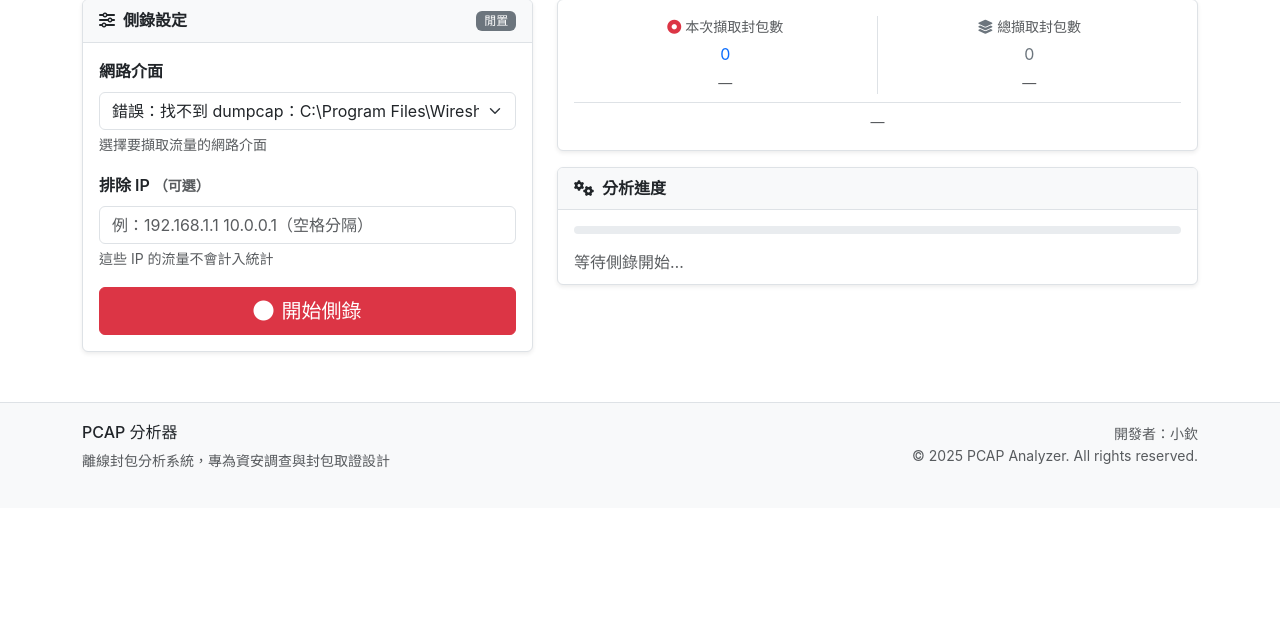
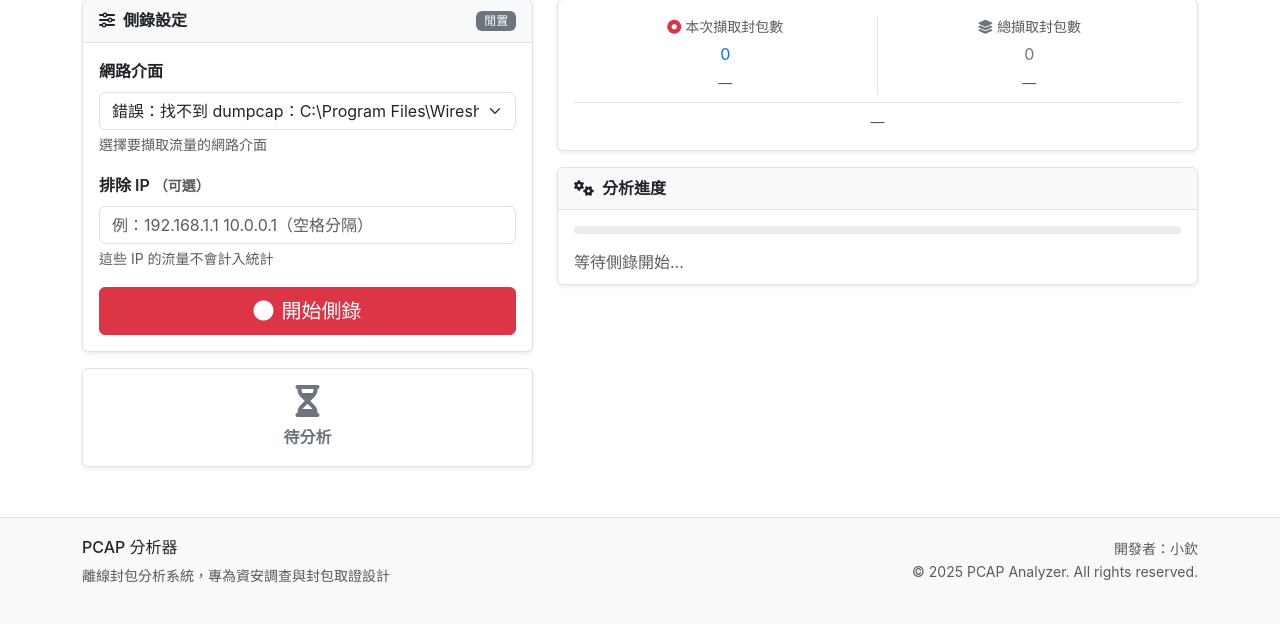
Before and after one commit to wolfheluo/NEW-PCAP-WEB, a Flask app: template templates/capture.html in a window 1280 px wide. Shown: the part 187-811 px from the top of the page. Before the commit the page ends 655 px from the top, so only its background shows below. Run offline with Flask 3, Linux system fonts and the light colour scheme; the template is opened without the code that fills it, so the values that code supplies are empty; some libraries are stand-ins or nearby versions.

Commit message:
Enhance analysis progress tracking and UI updates for PCAP analysis completion

```diff
--- a/main.py
+++ b/main.py
@@ -346,8 +346,14 @@
         merge_all_results(project_dir, filter_ips)
 
         _emit('complete', 100)
-        socketio.emit('analysis_complete', {'project': project_name, 'file': fname})
-        _append_capture_log(project_name, '所有分析完成！', 'done')
+        pcap_dir_path = get_pcap_dir(project_name)
+        total_pcap = len(glob.glob(os.path.join(pcap_dir_path, '*.pcap')))
+        analyzed = len(glob.glob(os.path.join(project_dir, '*_analysis.json')))
+        socketio.emit('analysis_complete', {
+            'project': project_name, 'file': fname,
+            'analyzed': analyzed, 'total': total_pcap,
+        })
+        _append_capture_log(project_name, f'完成分析 ({analyzed}/{total_pcap})：{fname}', 'done')
 
     except Exception as e:
         socketio.emit('analysis_error', {'project': project_name, 'error': str(e)})
@@ -401,6 +407,19 @@
 
         # 側錄停止且所有檔案都已處理，結束監控
         if not is_running and all_pcap and all_pcap <= processed:
+            # 等所有分析執行緒收尾（analyzing 歸零）再宣告完成
+            for _ in range(30):  # 最多等 30 秒
+                with capture_states_lock:
+                    remaining = capture_states.get(project_name, {}).get('analyzing', 0)
+                if remaining == 0:
+                    break
+                time.sleep(1)
+            total_pcap = len(all_pcap)
+            analyzed = len(glob.glob(os.path.join(project_dir, '*_analysis.json')))
+            socketio.emit('all_analysis_done', {
+                'project': project_name,
+                'analyzed': analyzed, 'total': total_pcap,
+            })
             break
         if not is_running and not all_pcap:
             break
@@ -634,10 +653,13 @@
 @app.route('/api/capture/status/<project_name>')
 def api_capture_status(project_name):
     pcap_dir = get_pcap_dir(project_name)
+    project_dir = get_project_dir(project_name)
     all_pcaps = glob.glob(os.path.join(pcap_dir, '*.pcap'))
     total_pcap_bytes = sum(os.path.getsize(f) for f in all_pcaps if os.path.isfile(f))
     saved_stats = _load_pcap_stats(project_name)
     saved_total_packets = saved_stats.get('total_packets', 0)
+    total_pcap_count = len(all_pcaps)
+    analyzed_count = len(glob.glob(os.path.join(project_dir, '*_analysis.json')))
 
     with capture_states_lock:
         state = capture_states.get(project_name)
@@ -648,6 +670,8 @@
             'current_bytes': 0,
             'total_pcap_bytes': total_pcap_bytes,
             'total_packets': saved_total_packets,
+            'analyzed_count': analyzed_count,
+            'total_pcap_count': total_pcap_count,
         })
 
     pcap_prefix = state.get('pcap_prefix', '')
@@ -668,6 +692,8 @@
         'current_bytes': current_bytes,
         'total_pcap_bytes': total_pcap_bytes,
         'total_packets': total_packets,
+        'analyzed_count': analyzed_count,
+        'total_pcap_count': total_pcap_count,
     })
 
 
--- a/templates/capture.html
+++ b/templates/capture.html
@@ -104,14 +104,30 @@
             </div>
         </div>
 
-        <!-- 分析完成後的跳轉卡片 -->
-        <div class="card mt-3 border-success d-none" id="doneCard">
-            <div class="card-body text-center py-3">
-                <i class="fas fa-check-circle fa-2x text-success mb-2"></i>
-                <p class="mb-2 fw-semibold">分析完成！</p>
-                <a href="{{ url_for('dashboard', task_name=project_name) }}" class="btn btn-success">
-                    <i class="fas fa-chart-bar me-1"></i>前往分析儀表板
-                </a>
+        <!-- 分析狀態卡片（常駐） -->
+        <div class="card mt-3" id="doneCard">
+            <div class="card-body text-center py-3" id="doneCardBody">
+                <!-- 待分析 (default) -->
+                <div id="statusPending">
+                    <i class="fas fa-hourglass-half fa-2x text-secondary mb-2"></i>
+                    <p class="mb-0 fw-semibold text-secondary">待分析</p>
+                </div>
+                <!-- 分析中 -->
+                <div id="statusAnalyzing" class="d-none">
+                    <i class="fas fa-spinner fa-spin fa-2x text-warning mb-2"></i>
+                    <p class="mb-1 fw-semibold text-warning">分析中…</p>
+                    <span class="badge bg-warning text-dark fs-6" id="analyzeProgress">0 / 0</span>
+                </div>
+                <!-- 已完成 -->
+                <div id="statusDone" class="d-none">
+                    <i class="fas fa-check-circle fa-2x text-success mb-2"></i>
+                    <p class="mb-1 fw-semibold text-success">分析完成
+                        <span class="badge bg-success ms-1 fs-6" id="analyzeProgressDone"></span>
+                    </p>
+                    <a href="{{ url_for('dashboard', task_name=project_name) }}" class="btn btn-success btn-sm">
+                        <i class="fas fa-chart-bar me-1"></i>前往分析儀表板
+                    </a>
+                </div>
             </div>
         </div>
     </div>
@@ -239,6 +255,7 @@
         .then(r => r.json())
         .then(data => {
             updateStats(data);
+            updateAnalyzeCard(data.analyzed_count ?? 0, data.total_pcap_count ?? 0);
             if (data.status === 'capturing') {
                 setCapturingUI(data.packet_count);
                 captureStartTime = data.started_at ? new Date(data.started_at) : new Date();
@@ -250,6 +267,36 @@
                 showAnalyzing(true);
             }
         });
+}
+
+// ─── 分析狀態卡片 ─────────────────────────────
+function updateAnalyzeCard(analyzed, total) {
+    const pending   = document.getElementById('statusPending');
+    const analyzing = document.getElementById('statusAnalyzing');
+    const done      = document.getElementById('statusDone');
+    const card      = document.getElementById('doneCard');
+
+    if (total > 0 && analyzed >= total) {
+        // 全部完成
+        card.className = 'card mt-3 border-success';
+        pending.classList.add('d-none');
+        analyzing.classList.add('d-none');
+        done.classList.remove('d-none');
+        document.getElementById('analyzeProgressDone').textContent = `${analyzed} / ${total}`;
+    } else if (analyzed > 0 || total > 0) {
+        // 部分完成 / 分析中
+        card.className = 'card mt-3 border-warning';
+        pending.classList.add('d-none');
+        analyzing.classList.remove('d-none');
+        done.classList.add('d-none');
+        document.getElementById('analyzeProgress').textContent = `${analyzed} / ${total || '?'}`;
+    } else {
+        // 尚未開始
+        card.className = 'card mt-3 border-secondary';
+        pending.classList.remove('d-none');
+        analyzing.classList.add('d-none');
+        done.classList.add('d-none');
+    }
 }
 
 // ─── 開始側錄 ─────────────────────────────────
@@ -405,10 +452,13 @@
     if (data.project !== PROJECT_NAME) return;
     setStoppedUI(null);
     stopTimer();
-    // 重新 poll 一次以取得最新總計（含已寫入 pcap_stats.json 的數值）
+    // 重新 poll 以取得最新總計與分析進度
     fetch(`/api/capture/status/${PROJECT_NAME}`)
         .then(r => r.json())
-        .then(d => updateStats(d))
+        .then(d => {
+            updateStats(d);
+            updateAnalyzeCard(d.analyzed_count ?? 0, d.total_pcap_count ?? 0);
+        })
         .catch(() => {});
 });
 
@@ -429,10 +479,19 @@
 
 socket.on('analysis_complete', data => {
     if (data.project !== PROJECT_NAME) return;
-    addLog('所有分析完成！', 'log-complete');
+    const analyzed = data.analyzed ?? 0;
+    const total    = data.total ?? 0;
+    addLog(`完成分析 (${analyzed}/${total})：${data.file}`, 'log-complete');
+    setProgress(Math.round(analyzed / Math.max(total, 1) * 100));
+    updateAnalyzeCard(analyzed, total);
+});
+
+socket.on('all_analysis_done', data => {
+    if (data.project !== PROJECT_NAME) return;
+    addLog(`所有分析完成！(${data.analyzed}/${data.total})`, 'log-complete');
     showAnalyzing(false);
     setProgress(100);
-    document.getElementById('doneCard').classList.remove('d-none');
+    updateAnalyzeCard(data.analyzed, data.total);
 });
 
 socket.on('analysis_error', data => {
```
